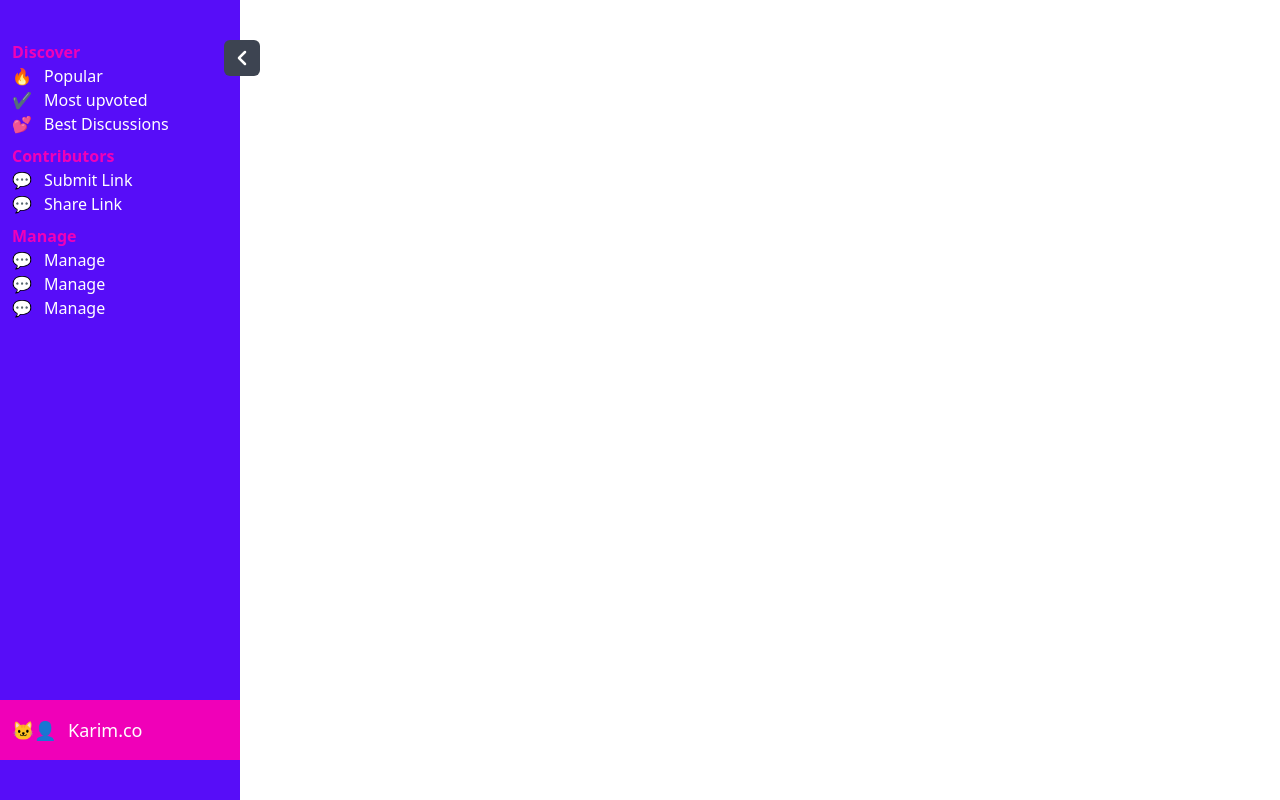
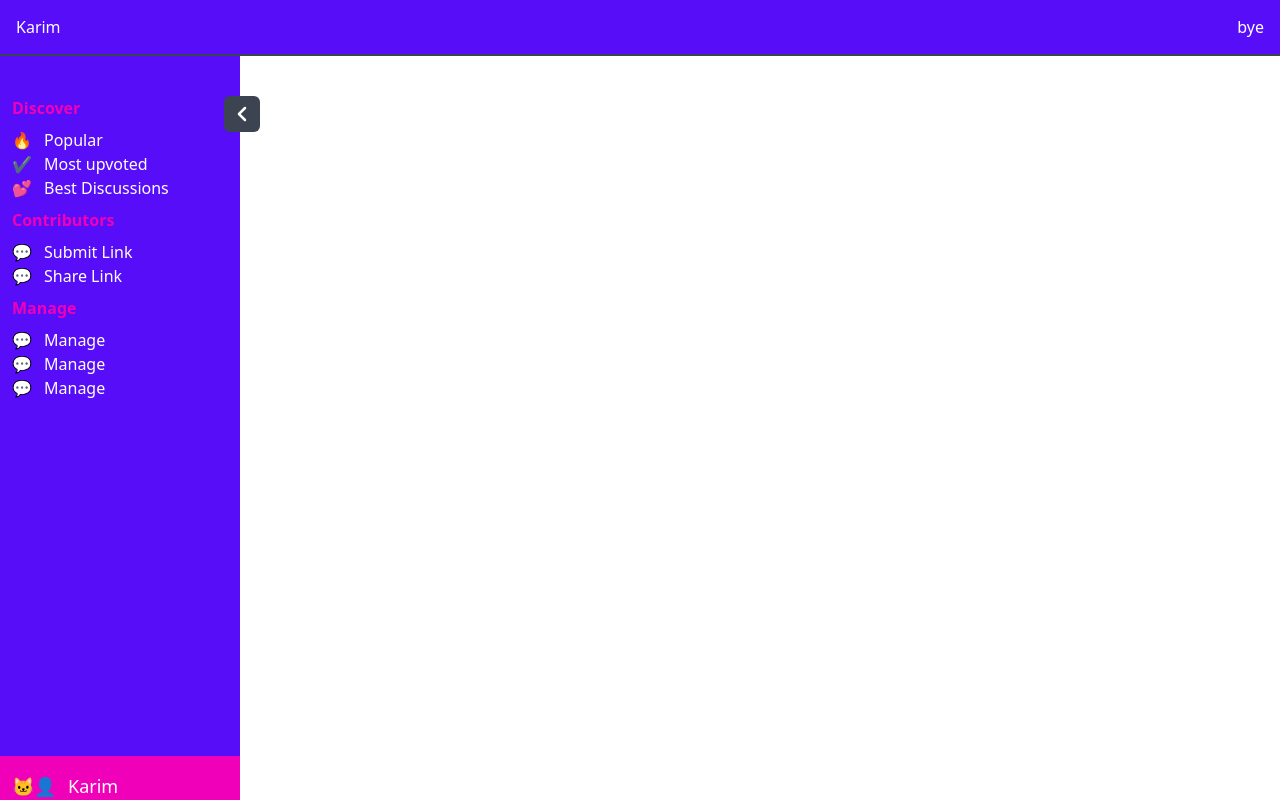
Before and after one commit to kareemegy/Dashboard-skeleton, a React (Vite) app: page / in a window 1280 px wide. Built offline with nearby package versions, Linux system fonts and the light colour scheme.

Commit message:
add init header

```diff
--- a/src/Layout.tsx
+++ b/src/Layout.tsx
@@ -1,9 +1,10 @@
+import Header from "./components/connectors/Header";
 import Sidebar from "./components/ui/Sidebar";
 
 const Layout = () => {
   return (
     <div>
-      <header></header>
+      <Header />
       <main className="flex w-full">
         <Sidebar />
       </main>
--- /dev/null
+++ b/src/components/connectors/Header/Header.tsx
@@ -0,0 +1,10 @@
+const Header = () => {
+  return (
+    <div className="flex items-center justify-between px-4 py-3 h-14 bg-primary text-white border-b-2 border-neutral">
+      <div>Karim</div>
+      <div>bye</div>
+    </div>
+  );
+};
+
+export default Header;
--- /dev/null
+++ b/src/components/connectors/Header/index.ts
@@ -0,0 +1 @@
+export { default } from "./Header";
--- a/src/components/ui/Sidebar/Sidebar.tsx
+++ b/src/components/ui/Sidebar/Sidebar.tsx
@@ -46,7 +46,7 @@ const Sidebar = () => {
           {SIDEBAR_MENUS.map((menu: ISidebarMenu) => (
             <div key={menu.id}>
               <h4
-                className={cn("text-secondary font-semibold px-3", {
+                className={cn("text-secondary font-semibold px-3 mb-2", {
                   "opacity-0 invisible": isShrunk,
                   "opacity-100 delay-200": !isShrunk,
                 })}
@@ -83,7 +83,7 @@ const Sidebar = () => {
           >
             <div className="flex space-x-3">
               <span>🐱‍👤</span>
-              {!isShrunk && <span>Karim.co</span>}
+              {!isShrunk && <span>Karim</span>}
             </div>
           </Button>
         </Stack>
```
